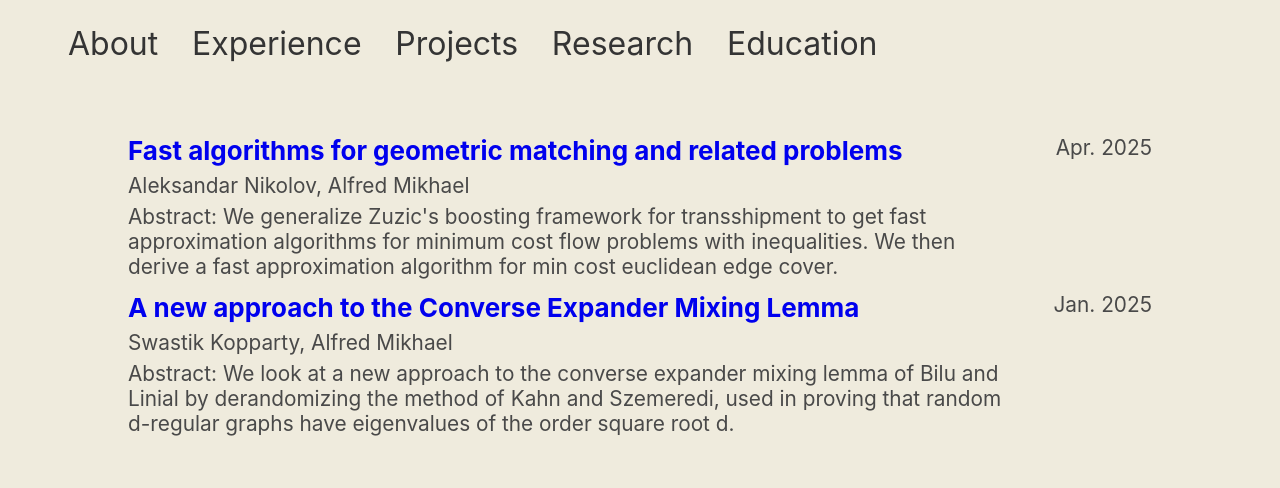
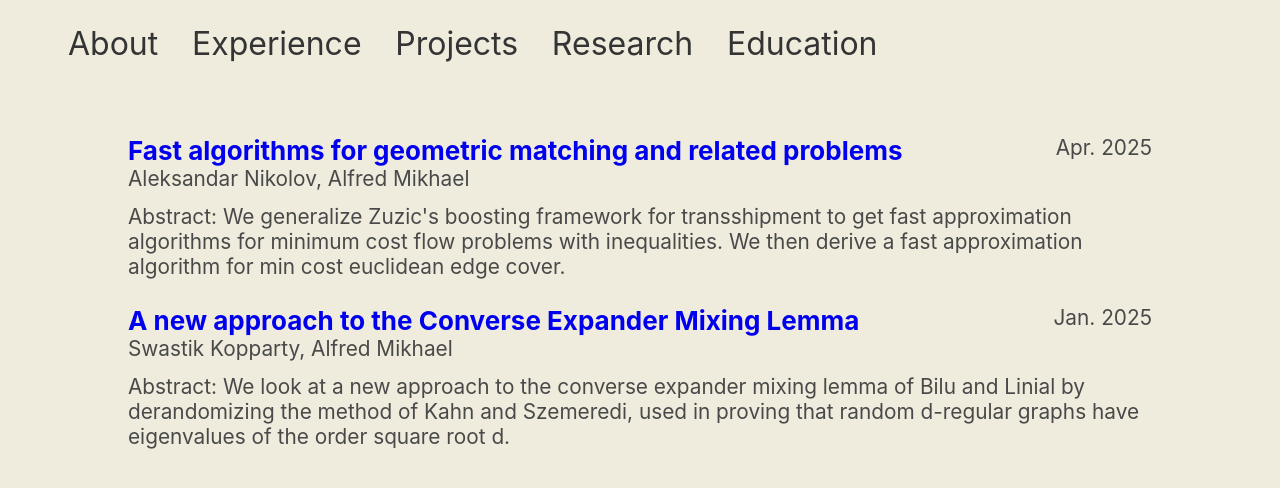
Before and after one commit to alfred-mikhael/alfred-mikhael.github.io, a React (Create React App) app: page /#/research in a window 1280 px wide. Shown: the top 488 px of the page. Built offline with nearby package versions, Linux system fonts and the light colour scheme.

Commit message:
update project/education details and minor wording changes

```diff
--- a/src/components/educationDetails/educationDetails.css
+++ b/src/components/educationDetails/educationDetails.css
@@ -1,11 +1,19 @@
-.education-details {
+.education-details-top {
     display: grid;
     justify-content: space-between;
     grid-template-columns: 1fr auto;
     text-align: left;
+    width: 80vw;
+    gap: 5%;
+}
+
+.education-details {
+    display: grid;
+    justify-content: start;
+    flex-direction: column;
+    gap: 0.5em;
     margin-bottom: 1em;
-    width: vw;
-    gap: 5%;
+    text-align: left;
 }
 
 .education-details-secondary {
--- a/src/components/educationDetails/educationDetails.js
+++ b/src/components/educationDetails/educationDetails.js
@@ -2,10 +2,12 @@
 export default function EducationDetails({name, date, major, gpa, desc, notes}) {
     return (
         <div className="education-details">
-            <b> {name} </b>
-            <span className="education-details-secondary"> {date} </span>
-            <span className="education-details-secondary"> {major} </span>
-            <span className="education-details-secondary"> {gpa} </span>
+            <div className="education-details-top">
+                <b> {name} </b>
+                <span className="education-details-secondary"> {date} </span>
+                <span className="education-details-secondary"> {major} </span>
+                <span className="education-details-secondary"> {gpa} </span>
+            </div>
             <span className="education-details-secondary"> {desc} </span>
             <span className="education-details-secondary"> {notes} </span>
         </div>
--- a/src/components/experience/experienceScreen.js
+++ b/src/components/experience/experienceScreen.js
@@ -28,7 +28,7 @@
                     name="Aquatic Deck Coordinator"
                     date="Jan. 2021 - Present"
                     major="City of Mississauga"
-                    desc="Ensure smooth and safe delivery of aquatic programs in the city of Mississauga."
+                    desc="Ensured smooth and safe delivery of aquatic programs in the city of Mississauga."
                 />
             </div>
             <Footer />
--- a/src/components/home/HomeScreen.js
+++ b/src/components/home/HomeScreen.js
@@ -30,7 +30,7 @@
 
                     <div className="header-section">
                         <p>
-                            I am an incoming master's student in Cheriton school of computer science at the University of Waterloo studying theoretical computer science and spectral graph theory under the supervision of
+                            I am an incoming master's student in Cheriton School of Computer Science at the University of Waterloo studying theoretical computer science and spectral graph theory under the supervision of
                             Prof. Lap Chi Lau.
                             Before that, I was an undergraduate at the University of Toronto where I studied math and computer science, and did research under the
                             supervision of Prof. Swastik Kopparty and Prof. Aleskandar Nikolov.
--- a/src/components/projectDetails/projectDetails.css
+++ b/src/components/projectDetails/projectDetails.css
@@ -1,11 +1,18 @@
 .project-details {
-    display: grid;
+    display: flex;
+    flex-direction: column;;
     justify-content: space-between;
-    grid-template-columns: auto auto;
     text-align: left;
     margin-bottom: 1em;
-    width: vw;
-    gap: 5%;
+    width: 80vw;
+    gap: 0.5em;
+}
+
+.project-details-top {
+    display: grid;
+    grid-template-columns: 1fr auto;
+    justify-content: space-between;
+    text-align: left;
 }
 
 .project-details-secondary {
--- a/src/components/projectDetails/projectDetails.js
+++ b/src/components/projectDetails/projectDetails.js
@@ -2,10 +2,11 @@
 export default function ProjectDetails({link, name, date, languages, desc}) {
     return (
         <div className="project-details">
-            <a href={link}><b> {name} </b></a>
-            <span className="project-details-secondary"> {date} </span>
-            <span className="project-details-secondary"> {languages} </span>
-            <span> </span>
+            <div className="project-details-top">
+                <a href={link}><b> {name} </b></a>
+                <span className="project-details-secondary"> {date} </span>
+                <span className="project-details-secondary"> {languages} </span>
+            </div>
             <span className="project-details-secondary"> {desc} </span>
         </div>
     );
```
